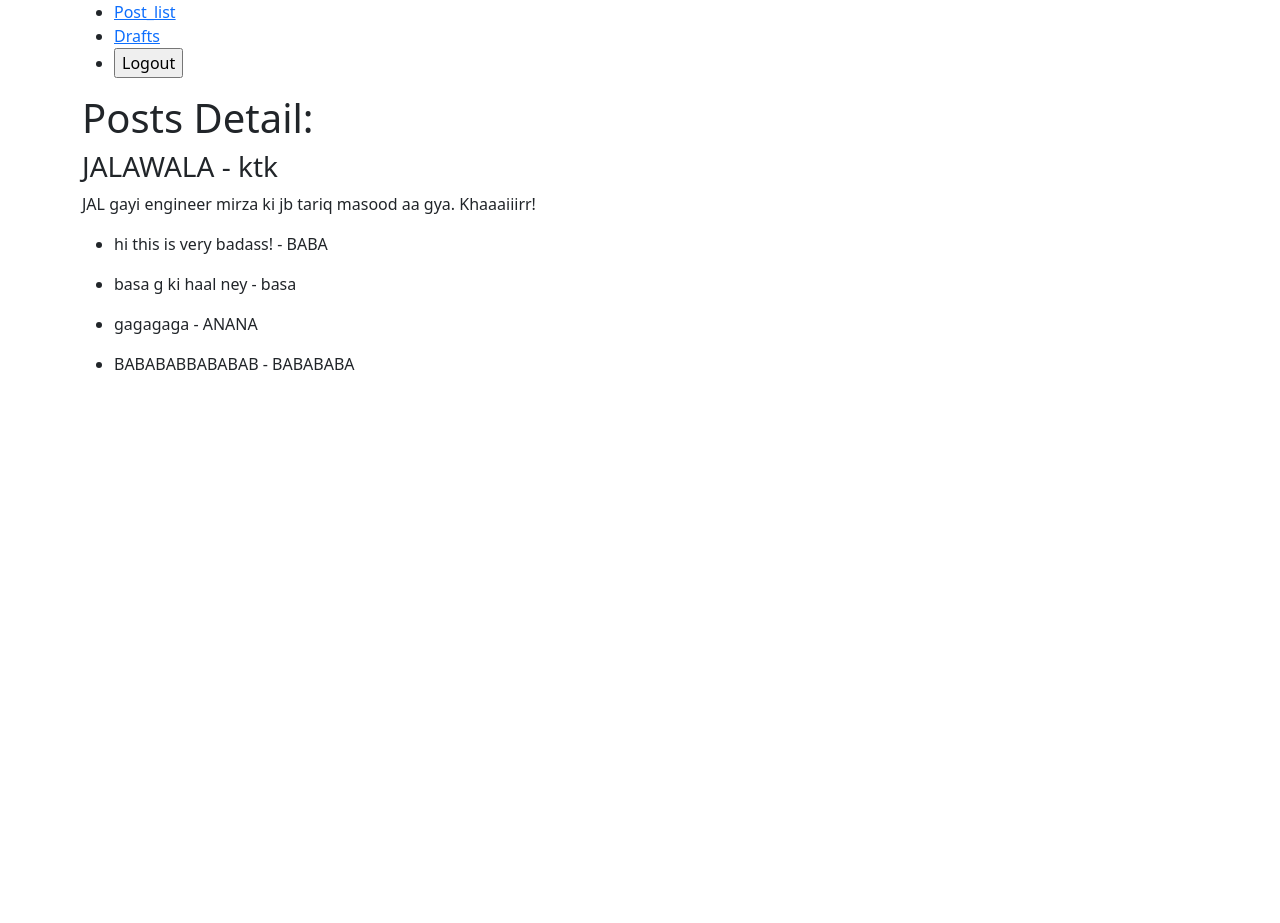
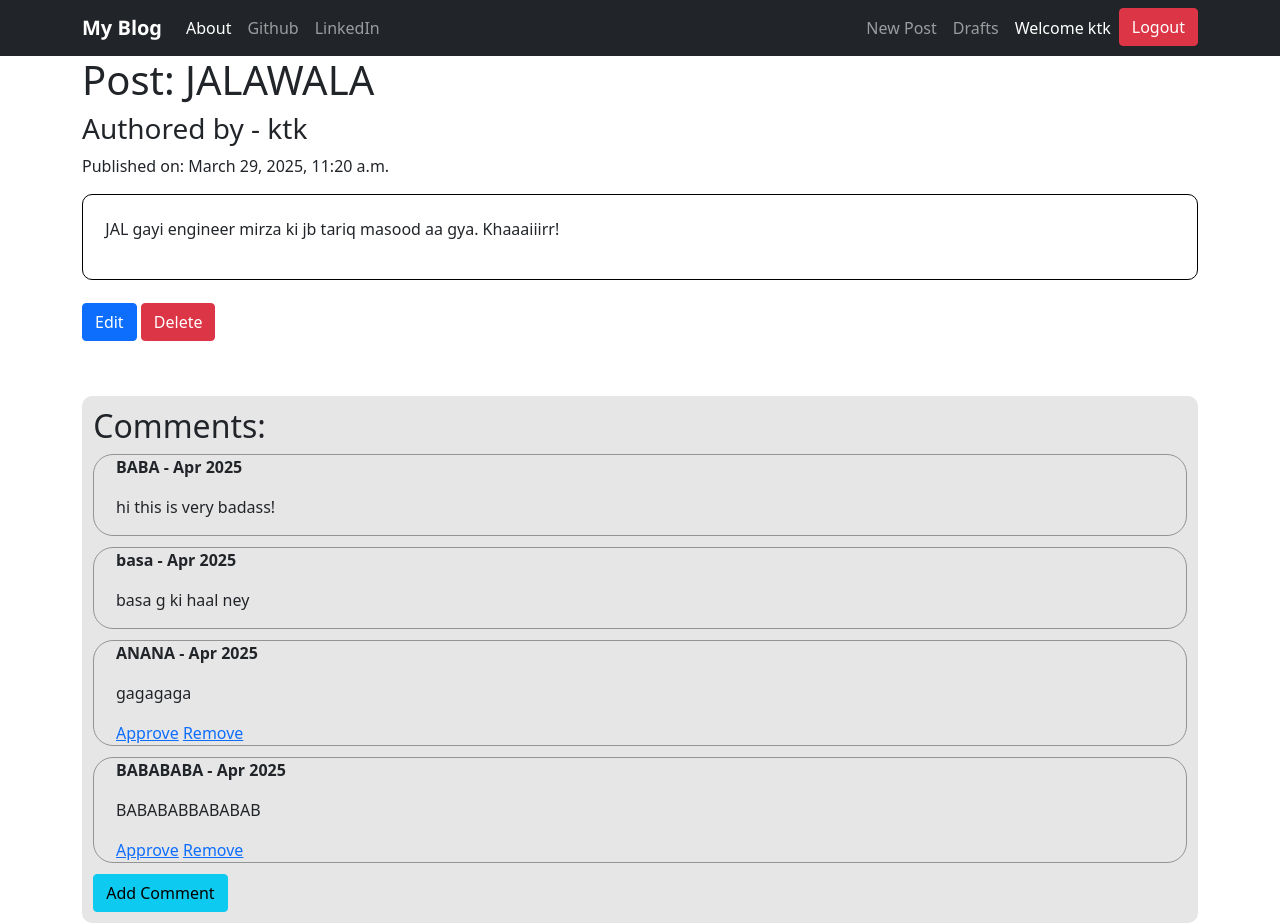
Before and after one commit to AsfandYar-Ktk/blog-clone-django, a Django app: page /post/4/ in a window 1280 px wide. Before the commit the page ends 370 px from the top, so only its background shows below. Run offline with Django 5.2, Linux system fonts and the light colour scheme; a user stored in the database is signed in; data comes from the database, SQL or seed files in the repository; both versions use the stored data as it was after the commit.

Commit message:
Fix: accounts/login err. Completed basic functionality

```diff
--- a/blog/static/css/blog.css
+++ b/blog/static/css/blog.css
@@ -0,0 +1,49 @@
+
+
+.bigbrand{
+    font-weight: bold;
+    font-family: 'Segoe UI', Tahoma, Geneva, Verdana, sans-serif;
+}
+
+.centerstage{
+    margin-left: auto;
+    margin-right: auto;
+}
+
+.postdate{
+    text-align: center;
+}
+
+.postdate{
+    font-family: 'Lucida Sans', 'Lucida Sans Regular', 'Lucida Grande', 'Lucida Sans Unicode', Geneva, Verdana, sans-serif;
+    font-size: large;
+    text-align: center;
+}
+
+.postcontent{
+    border: 1px solid black;
+    border-radius: 10px;
+    padding: 2%;
+    margin-bottom: 2%;
+}
+
+.commentslist{
+    margin-top: 5%;
+    background-color: rgb(231, 230, 230);
+    border-radius: 10px;
+    padding: 1%;
+}
+
+.commentdetail{
+    border: 1px solid rgb(149, 148, 148);
+    margin-bottom: 1%;
+    padding-left: 2%;
+    border-radius: 20px;
+    justify-content: center;
+    align-items: center;
+    align-content: center;
+}
+.commentdetail:hover{
+    background-color: rgb(206, 206, 206);
+    cursor:pointer;
+}
--- a/blog/templates/blog/about.html
+++ b/blog/templates/blog/about.html
@@ -2,5 +2,8 @@
 
 
 {% block body_block %}
+<div class="jumbotron">
     <h1>About us: </h1>
-{% endblock %}
+    <p>Thanks for visiting our page. This is a very beutiful company founded by khattak company! Enjoy your stay here.</p>
+</div>
+    {% endblock %}
--- a/blog/templates/blog/base.html
+++ b/blog/templates/blog/base.html
@@ -1,32 +1,49 @@
 <!DOCTYPE html>
+{% load static %}
 <html lang="en">
 <head>
     <meta charset="UTF-8">
     <meta name="viewport" content="width=device-width, initial-scale=1.0">
     <link href="https://cdn.jsdelivr.net/npm/bootstrap@5.0.2/dist/css/bootstrap.min.css" rel="stylesheet" integrity="sha384-EVSTQN3/azprG1Anm3QDgpJLIm9Nao0Yz1ztcQTwFspd3yD65VohhpuuCOmLASjC" crossorigin="anonymous">
+    <link rel="stylesheet" href="{% static 'css/blog.css' %}">
     <title>Blog Site</title>
 </head>
 <body>
+    <nav class="navbar navbar-expand-lg navbar-dark bg-dark">
+        <div class="container">
 
-    <div class="container">
-        <nav>
-            <ul>
-                <li><a href="{%  url 'blog:post_list' %}">Post_list</a></li>
+            <a class="navbar-brand bigbrand" href="{%  url 'blog:post_list' %}">My Blog</a>
+            <button class="navbar-toggler" type="button" data-toggle="collapse" data-target="#navbarSupportedContent" aria-controls="navbarSupportedContent" aria-expanded="false" aria-label="Toggle navigation">
+                <span class="navbar-toggler-icon"></span>
+            </button>
+
+            <div class="collapse navbar-collapse" id="navbarSupportedContent">
+
+                <ul class="navbar-nav mr-auto">
+                    <li class="nav-item"><a class="nav-link active" href="{%  url 'blog:about' %}">About</a></li>
+                    <li class="nav-item"><a class="nav-link" href="https://github.com/AsfandYar-Ktk" target="_blank">Github</a></li>
+                    <li class="nav-item"><a class="nav-link" href="https://www.linkedin.com/in/asfandyar-khattak/" target="_blank">LinkedIn</a></li>
+                </ul>
+
+                <ul class="navbar-nav ms-auto">
                     {% if user.is_authenticated %}
-                <li><a href="{%  url 'blog:post_draft_list' %}">Drafts</a></li>
-                <li>
+                    <li class="nav-item"><a class="nav-link" href="{%  url 'blog:post_new' %}">New Post</a></li>
+                    <li class="nav-item"><a class="nav-link" href="{%  url 'blog:post_draft_list' %}">Drafts</a></li>
+                    <li class="nav-item"><a class="nav-link active">Welcome {{user.username}}</a></li>
+                    <li class="nav-item">
                         <form action="{% url 'blog:logout' %}" method="post">
                             {% csrf_token %}
-                        <input type="submit" value="Logout">
+                            <button class="btn btn-danger" type="submit">Logout</button>
                         </form>
                     </li>
                     {% else %}
-                <li><a href="{%  url 'blog:login' %}">Login</a></li>
+                    <li class="nav-item"><a class="btn btn-light" href="{%  url 'blog:login' %}">Login</a></li>
                     {% endif %}
 
                 </ul>
+            </div>
+        </div>
     </nav>
-    </div>
     <div class="container">
         {% block body_block %}
 
--- a/blog/templates/blog/comment_form.html
+++ b/blog/templates/blog/comment_form.html
@@ -5,6 +5,8 @@
     <form method="post">
         {% csrf_token %}
         {{ form.as_p }}
-        <input type="submit" value="Add Comment">
+        <input class="btn btn-primary" type="submit" value="Add Comment">
     </form>
+    <br>
+    <p>Your comment will be visible after approval from admin.</p>
 {% endblock %}
--- a/blog/templates/blog/post_confirm_delete.html
+++ b/blog/templates/blog/post_confirm_delete.html
@@ -6,7 +6,7 @@
     <form method="post">
         {% csrf_token %}
         {{ form.as_p }}
-        <input type="submit" value="Delete">
-        <a href="{% url 'blog:post_detail' post.pk %}">Cancel</a>
+        <input class="btn btn-danger" type="submit" value="Delete">
+        <a class="btn btn-light" href="{% url 'blog:post_detail' post.pk %}">Cancel</a>
     </form>
 {% endblock %}
--- a/blog/templates/blog/post_detail.html
+++ b/blog/templates/blog/post_detail.html
@@ -1,15 +1,54 @@
 {% extends 'blog/base.html' %}
 
 {% block body_block %}
-    <h1>Posts Detail: </h1>
-    <h3>{{post.title}} - {{post.author}}</h3>
-    <p>{{post.text}}</p>
+    <div class="postdetail">
+        <h1 class="posttitle">Post: {{post.title}} </h1>
+        <h3>Authored by - {{post.author}}</h3>
+        <div>
+            {% if post.published_date %}
+                <div class="date publishdate">
+                    <p>Published on: {{post.published_date}}</p>
+                </div>
+            {% else %}
+                <div class="emptytext">
+                    <p>This is an <b>Unpublished</b> post.</p>
+                </div>
+                <a class="btn btn-info" href="{% url 'blog:publish_post' pk=post.pk %}">Publish</a>
+            {% endif %}
 
-    <ul>
-    {% for comment in post.comments.all %}
-        <li><p>{{comment.text}} - {{comment.author}}</p></li>
-    {% empty %}
-        <p>No Comments!</p>
-    {% endfor %}
-    </ul>
+        </div>
+
+    </div>
+    <div class="postcontent">
+        <p>{{post.text | capfirst}}</p>
+    </div>
+
+    {% if user.is_authenticated %}
+        <a class="btn btn-primary" href="{% url 'blog:post_edit' pk=post.pk %}">Edit</a>
+        <a class="btn btn-danger" href="{% url 'blog:post_remove' pk=post.pk %}">Delete</a>
+    {% endif %}
+
+    <br>
+
+    <div class="commentslist">
+        <h2>Comments:</h2>
+        {% for comment in post.comments.all %}
+
+                {% if user.is_authenticated or comment.approved_comment %}
+                <div class="commentdetail">
+                <p><b>{{comment.author}} - {{comment.create_date|date:"M Y"}}</b></p>
+                    <p>{{ comment.text|linebreaks }}</p>
+                    {% if not comment.approved_comment %}
+                        <a href="{% url 'blog:comment_approve' pk=comment.pk %}">Approve</a>
+                        <a href="{% url 'blog:comment_remove' pk=comment.pk %}">Remove</a>
+                    {% endif %}
+                </div>
+                {% endif %}
+        {% empty %}
+            <p>No Comments!</p>
+        {% endfor %}
+        <a class="btn btn-info" href="{% url 'blog:add_comment_to_post' pk=post.pk %}">Add Comment</a>
+    </div>
+
+
 {% endblock %}
--- a/blog/templates/blog/post_form.html
+++ b/blog/templates/blog/post_form.html
@@ -8,9 +8,9 @@
     <h1>Update Post:</h1>
     {% endif %}
 
-    <form method="post">
+    <form class="post-form" method="POST">
         {% csrf_token %}
         {{ form.as_p }}
-        <input type="submit" value="submit">
+        <button class="btn btn-dark save" type="submit">Save</button>
     </form>
 {% endblock %}
--- a/blog/views.py
+++ b/blog/views.py
@@ -68,14 +68,13 @@ class DraftListView(LoginRequiredMixin, ListView):
 ######################################
 ######################################
 
-@login_required
+@login_required(login_url='/login/')
 def publish_post(request, pk):
     post = get_object_or_404(Post, pk=pk)
     post.publish()
     return redirect('blog:post_detail', pk=pk)
 
 
-@login_required
 def add_comment_to_post(request, pk):
     print('PK:',pk)
     post = get_object_or_404(Post, pk=pk)
@@ -90,13 +89,13 @@ def add_comment_to_post(request, pk):
         comment_form = Comment_Form()
     return render(request, 'blog/comment_form.html', {'form':comment_form})
 
-@login_required
+@login_required(login_url='/login/')
 def approve_comment(request, pk):
     comment = get_object_or_404(Comment, pk=pk)
     comment.approve()
     return redirect('blog:post_detail', pk=comment.post.pk)
 
-@login_required
+@login_required(login_url='/login/')
 def remove_comment(request, pk):
     comment = get_object_or_404(Comment, pk=pk)
     post_pk = comment.post.pk
@@ -124,7 +123,7 @@ def login_view(request):
     else:
         return render(request, 'registration/login.html', {})
 
-@login_required
+@login_required(login_url='/login/')
 @csrf_protect
 def logout_view(request):
     if request.method == 'POST':
```
Also changed, not shown: blog/templates/blog/post_draft_list.html (+9 -6 lines), blog/templates/blog/post_list.html (+9 -6 lines), db.sqlite3. Lines whose indentation alone changed are shown as unchanged.
